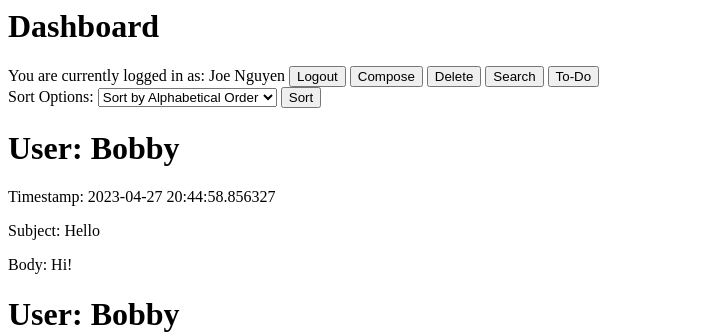
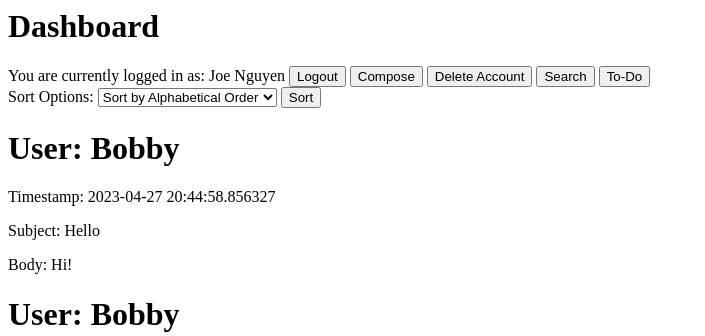
Before and after one commit to flotoria/ProjectCMPE131, a Flask app: page /dashboard/ in a window 1280 px wide. Shown: the top 336 px of the page, without its empty margins (0-705 px from the left). Run offline with Flask 3, Linux system fonts and the light colour scheme; a user stored in the database is signed in; data comes from the database, SQL or seed files in the repository.

Commit message:
Changes to delete account and change up text to Delete Account

```diff
--- a/app/templates/dashboard.html
+++ b/app/templates/dashboard.html
@@ -2,7 +2,7 @@
 You are currently logged in as: {{user.name}}
 <a href="{{ url_for('logout') }}"><button>Logout</button></a>
 <a href="{{ url_for('compose') }}"><button>Compose</button></a>
-<a href="{{ url_for('delete') }}"><button>Delete</button></a>
+<a href="{{ url_for('delete') }}"><button>Delete Account</button></a>
 <a href="{{ url_for('search') }}"><button>Search</button></a>
 <a href="{{ url_for('todo') }}"><button>To-Do</button></a>
 
--- a/app/templates/delete.html
+++ b/app/templates/delete.html
@@ -1 +1,4 @@
 <h1>User deleted.</h1>
+
+<a href="{{ url_for('login') }}"><button>Login</button></a>
+<a href="{{ url_for('register') }}"><button>Register</button></a>
```
Also changed, not shown: readme.md (deleted).
